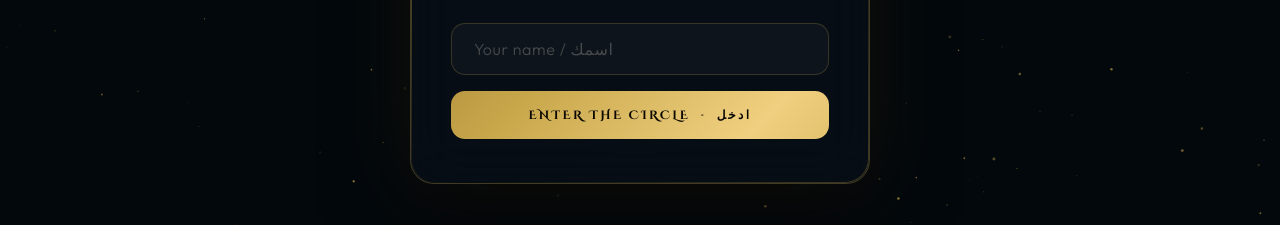
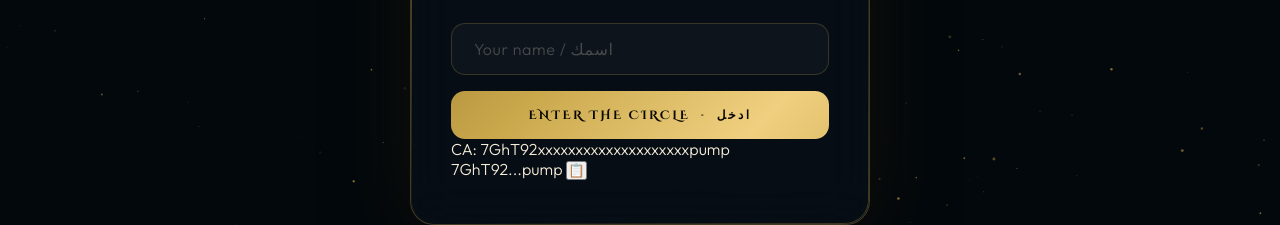
Before and after one commit to princeolawale/newmubarak, a plain HTML site: page frontend/index.html in a window 1280 px wide. Shown: the part 539-764 px from the top of the page. Drawn offline with Linux system fonts and the light colour scheme; no server answers; a web font is replaced by a local one.

Commit message:
add landing CA under enter button

```diff
--- a/frontend/index.html
+++ b/frontend/index.html
@@ -393,6 +393,18 @@ body{background:var(--bg);color:var(--cream);font-family:'Outfit',sans-serif;fon
       <p class="login-eyebrow-ar">حَلْقَةُ الْعُلَمَاء تَنْتَظِرُكَ</p>
       <input class="field" id="name-in" type="text" placeholder="Your name / اسمك" maxlength="30" autocomplete="off">
       <button class="btn-main" onclick="onEnter()">ENTER THE CIRCLE &nbsp;·&nbsp; ادخل</button>
+
+      <div class="landing-ca">
+        <span class="ca-label">CA:</span>
+        <span id="token-ca-full" class="ca-text">
+          7GhT92xxxxxxxxxxxxxxxxxxxxpump
+        </span>
+        <span class="ca-short">
+          7GhT92...pump
+        </span>
+        <button class="ca-copy" onclick="copyLandingCA()">📋</button>
+      </div>
+
     </div>
   </div>
 
@@ -1211,6 +1223,13 @@ function doCopy(txt,id){
     setTimeout(()=>{b.textContent='Copy';b.classList.remove('ok');},2000);
   });
 }
+function copyLandingCA() {
+  const fullCA = document.getElementById("token-ca-full").textContent;
+
+  navigator.clipboard.writeText(fullCA).then(() => {
+    showToast("CA copied to clipboard 🚀");
+  });
+}
 </script>
 </body>
 </html>
```
